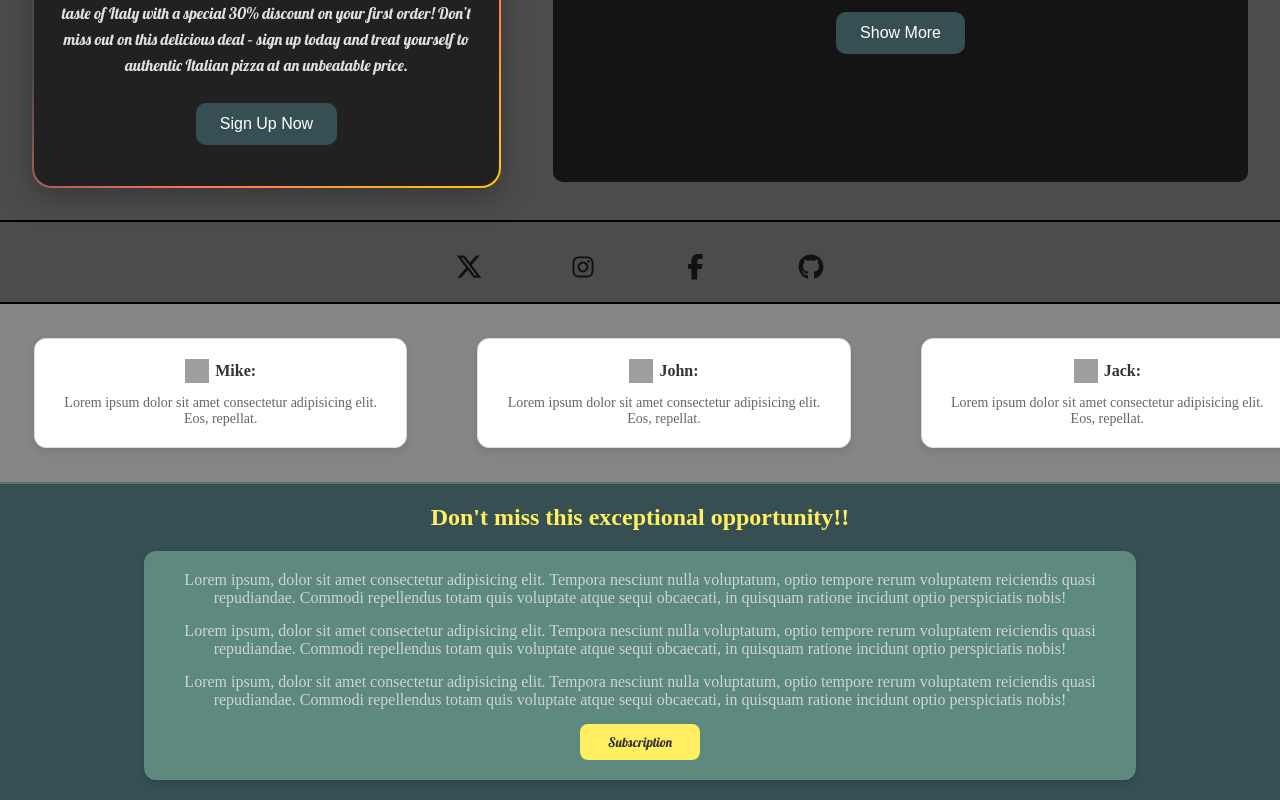
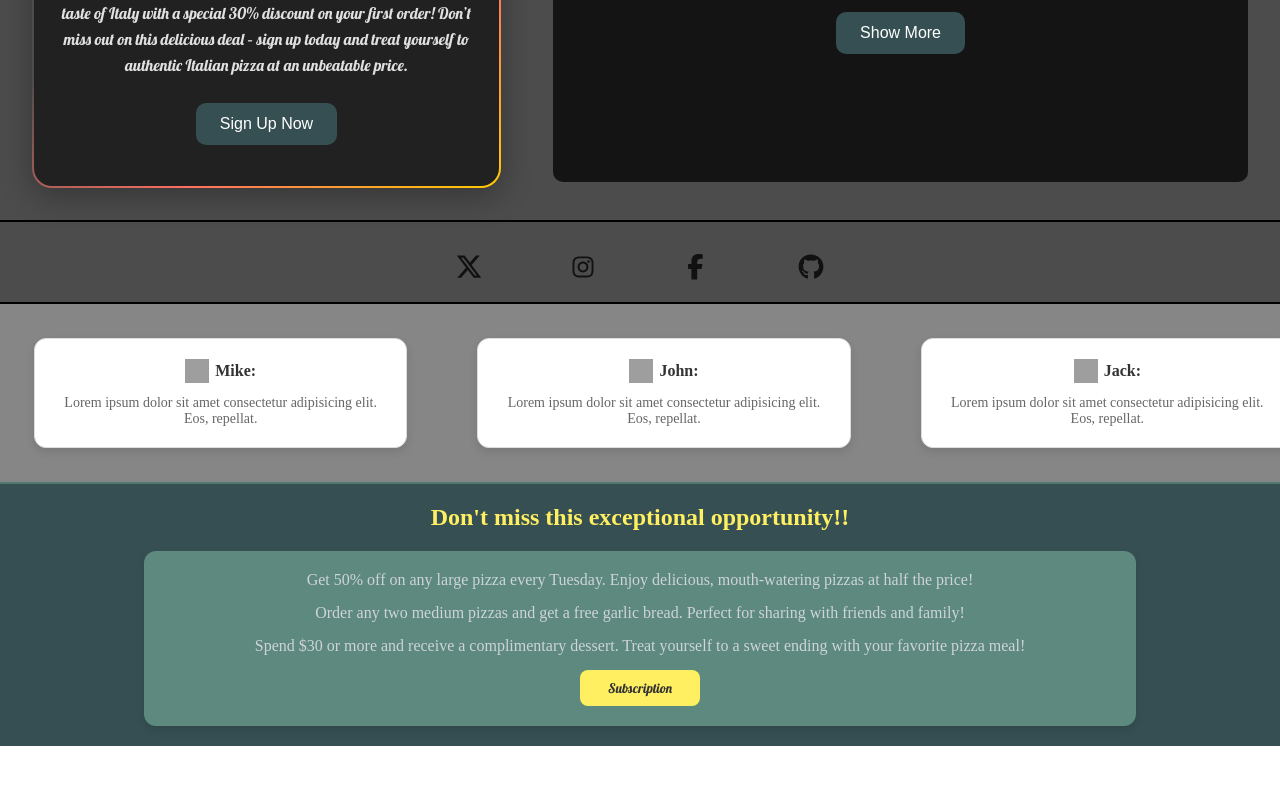
Before and after one commit to Ahmadreza-Mohammadi/first-maktab-react-project, a React (Vite) app: page / in a window 1280 px wide. Shown: the part 706-1506 px from the top of the page. After the commit the page ends 1452 px from the top, so only its background shows below. Built offline with nearby package versions, Linux system fonts and the light colour scheme; grey boxes are pictures that could not be loaded.

Commit message:
fix: footer content fixed

```diff
--- a/src/components/home/footer/Footer.jsx
+++ b/src/components/home/footer/Footer.jsx
@@ -11,25 +11,16 @@ function Footer() {
           </div>
           <div className="footer-offers">
             <p>
-              Lorem ipsum, dolor sit amet consectetur adipisicing elit. Tempora
-              nesciunt nulla voluptatum, optio tempore rerum voluptatem
-              reiciendis quasi repudiandae. Commodi repellendus totam quis
-              voluptate atque sequi obcaecati, in quisquam ratione incidunt
-              optio perspiciatis nobis!
+              Get 50% off on any large pizza every Tuesday. Enjoy delicious,
+              mouth-watering pizzas at half the price!
             </p>
             <p>
-              Lorem ipsum, dolor sit amet consectetur adipisicing elit. Tempora
-              nesciunt nulla voluptatum, optio tempore rerum voluptatem
-              reiciendis quasi repudiandae. Commodi repellendus totam quis
-              voluptate atque sequi obcaecati, in quisquam ratione incidunt
-              optio perspiciatis nobis!
+              Order any two medium pizzas and get a free garlic bread. Perfect
+              for sharing with friends and family!
             </p>
             <p>
-              Lorem ipsum, dolor sit amet consectetur adipisicing elit. Tempora
-              nesciunt nulla voluptatum, optio tempore rerum voluptatem
-              reiciendis quasi repudiandae. Commodi repellendus totam quis
-              voluptate atque sequi obcaecati, in quisquam ratione incidunt
-              optio perspiciatis nobis!
+              Spend $30 or more and receive a complimentary dessert. Treat
+              yourself to a sweet ending with your favorite pizza meal!
             </p>
             <button className="footer-subscription">Subscription</button>
           </div>
```
